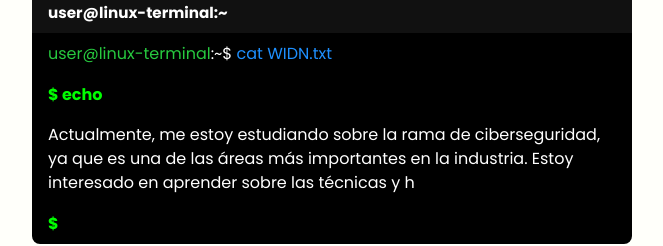
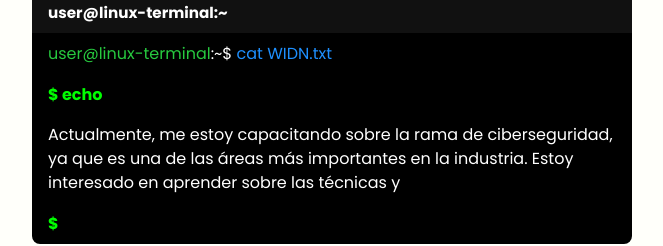
Before and after one commit to Armando2423/TMIR, a React (Vite) app: page / in a window 1280 px wide. Shown: the part 3841-4087 px from the top of the page, without its empty margins (308-971 px from the left). Built offline with nearby package versions, Linux system fonts and the light colour scheme.

Commit message:
upgrade description

```diff
--- a/src/configuration/languages/GlobalLanguages.jsx
+++ b/src/configuration/languages/GlobalLanguages.jsx
@@ -48,6 +48,7 @@ const translations = {
                 title: 'Resolución de problemas',
                 skill_txt: 'Competencia para identificar errores, analizarlos con profundidad y proponer soluciones efectivas.',
             },
+
             skill_5: {
                 title: 'Gestión del tiempo',
                 skill_txt: 'Organización adecuada del tiempo para cumplir objetivos y entregar proyectos puntualmente.',
@@ -62,7 +63,7 @@ const translations = {
         /* COMPONENT WHAT I DO NOW */
         what_i_do_now: {
             title: '¿Qué hago ahora?',
-            txt: 'Actualmente, me estoy estudiando sobre la rama de ciberseguridad, ya que es una de las áreas más importantes en la industria. Estoy interesado en aprender sobre las técnicas y herramientas necesarias para mejorar mi capacidad de análisis y resolución de problemas en el campo de la seguridad de la información.'
+            txt: 'Actualmente, me estoy capacitando sobre la rama de ciberseguridad, ya que es una de las áreas más importantes en la industria. Estoy interesado en aprender sobre las técnicas y herramientas necesarias para mejorar mi capacidad de análisis y resolución de problemas en el campo de la seguridad de la información.'
         },
         /* COMPONENT GET IN TOUCH */
         get_in_touch: {
@@ -181,7 +182,7 @@ const translations = {
         },
         what_i_do_now: {
             title: 'What I Do Now',
-            txt: 'I’m currently studying cybersecurity, as it’s one of the most important fields in the industry. I’m interested in learning the techniques and tools necessary to improve my analytical and problem-solving skills in the field of information security.'
+            txt: 'I am currently training in the field of cybersecurity, as it is one of the most important areas in the industry. I am interested in learning the techniques and tools needed to improve my analytical and problem-solving skills in the field of information security.'
         },
         get_in_touch: {
             title: 'Get in Touch',
@@ -300,7 +301,7 @@ const translations = {
         },
         what_i_do_now: {
             title: '我现在在做什么',
-            txt: '我目前正在学习网络安全领域，因为这是行业中最重要的领域之一。我希望学习必要的技术和工具，以提高我在信息安全领域的分析和解决问题的能力。'
+            txt: '我目前正在接受网络安全领域的培训，因为这是行业中最重要的领域之一。我有兴趣学习提高信息安全领域分析和解决问题能力所需的技术和工具。'
         },
         get_in_touch: {
             title: '联系我',
@@ -383,6 +384,7 @@ export const LanguageProvider = ({ children }) => {
         setTexts(translations[savedLang]);
     }, []);
 
+
     useEffect(() => {
         setTexts(translations[language]);
         localStorage.setItem('language', language);
```
